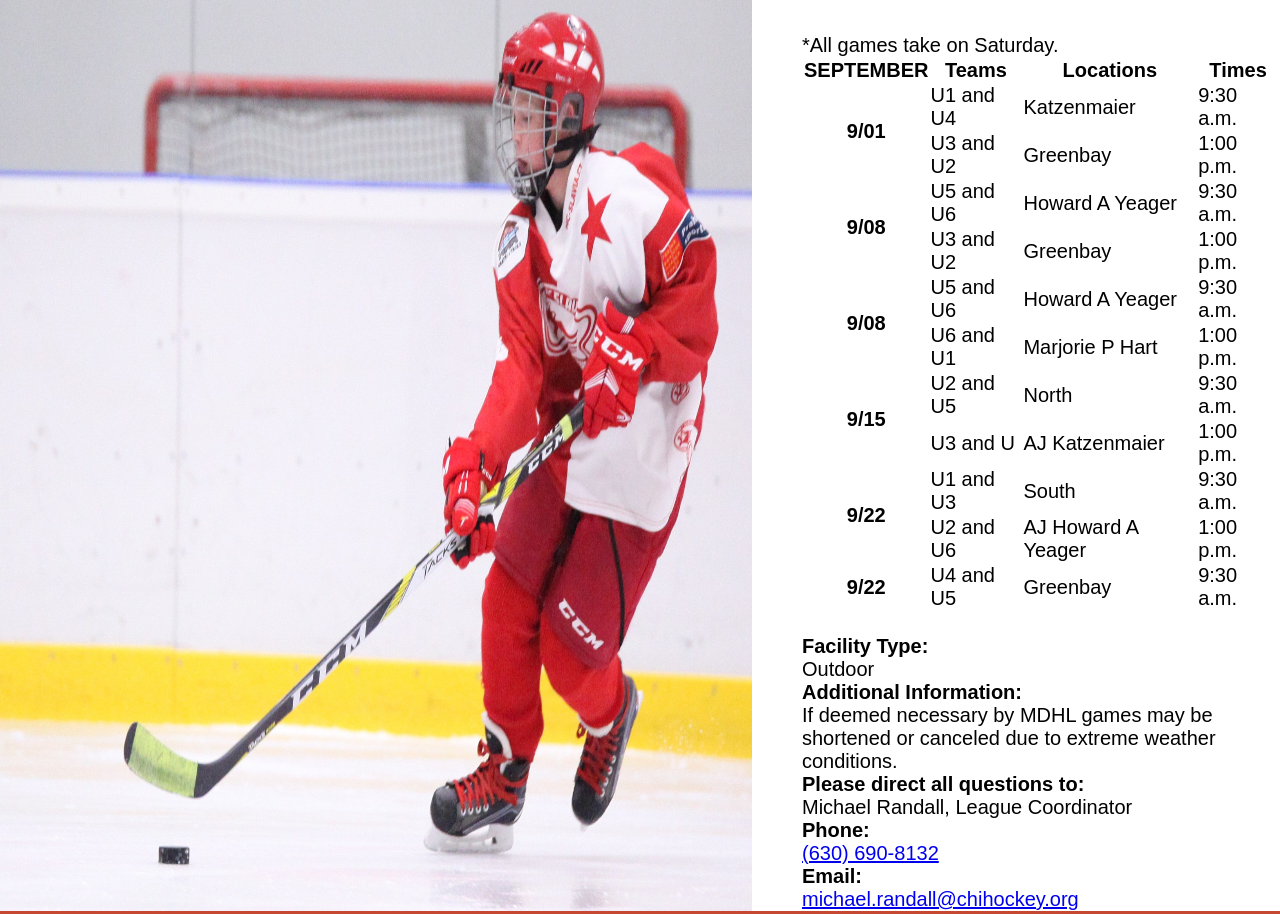
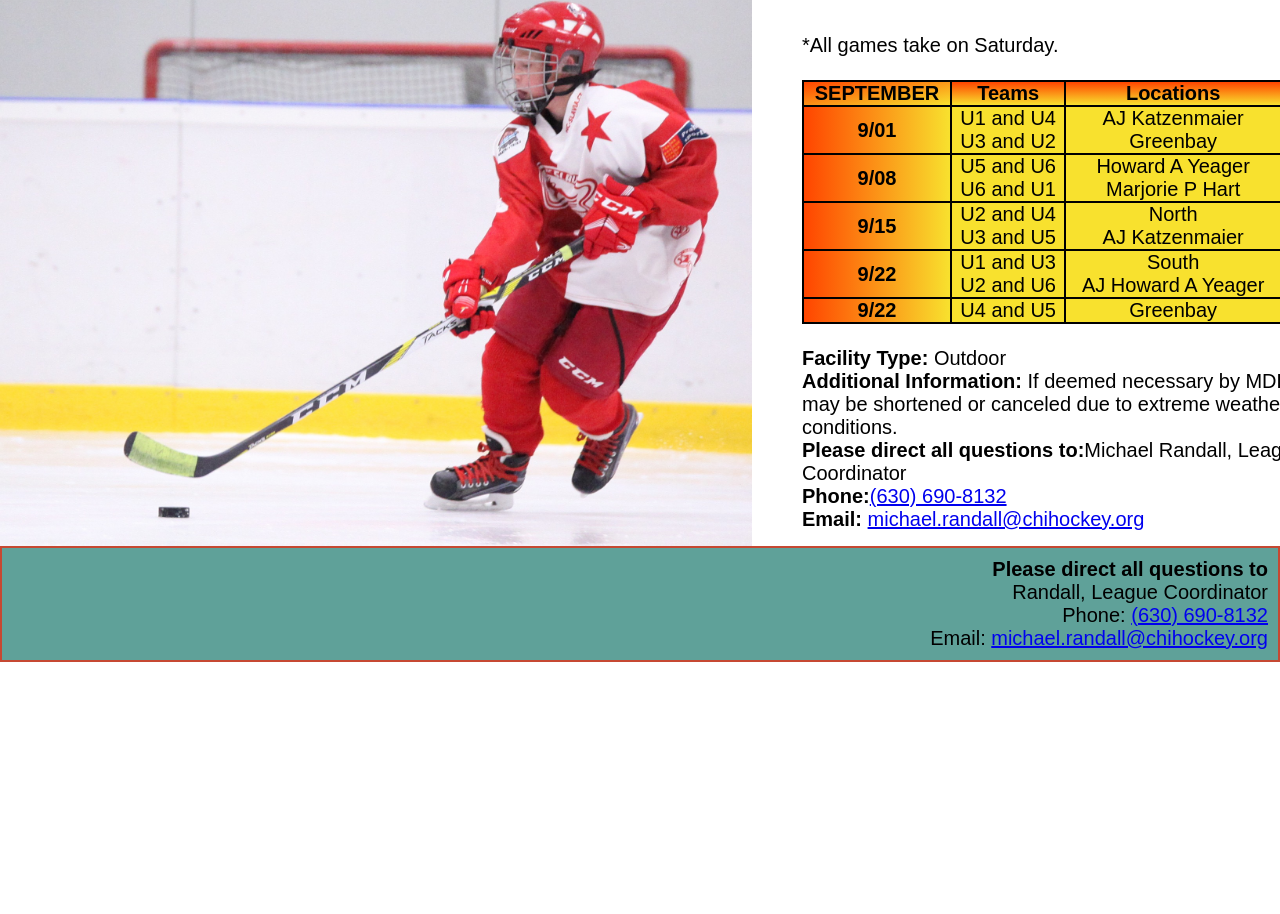
Before and after one commit to Naniel7/Task_1, a plain HTML site: page game_info.html in a window 1280 px wide. Shown: the part 642-1556 px from the top of the page. After the commit the page ends 1304 px from the top, so only its background shows below. Drawn offline with Linux system fonts and the light colour scheme; a web font is replaced by a local one.

Commit message:
game_info ok

```diff
--- a/game_info.html
+++ b/game_info.html
@@ -33,106 +33,89 @@
             <div class="article">
 
                 <p>*All games take on Saturday.</p>
+<br>
+                <table>
+                    <thead>
+                        <tr>
+                            <th class="sep"> SEPTEMBER </th>
+                            <th class="degraded">Teams</th>
+                            <th class="degraded">Locations</th>
+                            <th class="degraded">Times</th>
+                        </tr>
+                    </thead>
 
-                <table>
-                    <tr>
-                        <th> SEPTEMBER </th>
-                        <th>Teams</th>
-                        <th>Locations</th>
-                        <th>Times</th>
-                    </tr>
+                    <tbody>
+
                         <tr>
                             <th rowspan="2"> 9/01</th>
-                        <td>U1 and U4 </td>
-                        <td>Katzenmaier</td>
-                        <td>9:30 a.m.</td>
+                            <td class="rig">U1 and U4 </td>
+                            <td class="rig">AJ Katzenmaier</td>
+                            <td class="rig">9:30 a.m.</td>
                         </tr>
 
                         <tr>
-                        <td>U3 and U2 </td>
-                        <td>Greenbay</td>
-                        <td>1:00 p.m.</td>
+                            <td  class="rig bot">U3 and U2 </td>
+                            <td class="rig bot">Greenbay</td>
+                            <td class="rig bot">1:00 p.m.</td>
                         </tr>
 
                         <tr>
                             <th rowspan="2"> 9/08</th>
-                        <td>U5 and U6 </td>
-                        <td>Howard A Yeager</td>
-                        <td>9:30 a.m.</td>
+                            <td class="rig">U5 and U6 </td>
+                            <td class="rig">Howard A Yeager</td>
+                            <td  class="rig">9:30 a.m.</td>
                         </tr>
 
                         <tr>
-                        <td>U3 and U2 </td>
-                        <td>Greenbay</td>
-                        <td>1:00 p.m.</td>
+                            <td class="rig bot">U6 and U1</td>
+                            <td class="rig bot">Marjorie P Hart</td>
+                            <td class="rig bot">1:00 p.m.</td>
                         </tr>
                         <tr>
-                        <th rowspan="2"> 9/08</th>
-                        <td>U5 and U6 </td>
-                        <td>Howard A Yeager</td>
-                        <td>9:30 a.m.</td>
+                            <th rowspan="2"> 9/15</th>
+                            <td class="rig">U2 and U4 </td>
+                            <td class="rig">North</td>
+                            <td class="rig">9:30 a.m.</td>
                         </tr>
 
                         <tr>
-                        <td>U6 and U1 </td>
-                        <td>Marjorie P Hart</td>
-                        <td>1:00 p.m.</td>
+                            <td class="rig bot">U3 and U5</td>
+                            <td class="rig bot">AJ Katzenmaier</td>
+                            <td class="rig bot">1:00 p.m.</td>
+                        </tr>
+
+
+                        <tr>
+                            <th rowspan="2"> 9/22</th>
+                            <td class="rig">U1 and U3 </td>
+                            <td class="rig">South</td>
+                            <td class="rig">9:30 a.m.</td>
                         </tr>
 
                         <tr>
-                        <th rowspan="2"> 9/15</th>
-                        <td>U2 and U5 </td>
-                        <td>North</td>
-                        <td>9:30 a.m.</td>
-                    </tr>
-
-                    <tr>
-                        <td>U3 and U </td>
-                        <td>AJ Katzenmaier</td>
-                        <td>1:00 p.m.</td>
-                    </tr>
-
-                    <tr>
-                        <th rowspan="2"> 9/22</th>
-                        <td>U1 and U3 </td>
-                        <td>South</td>
-                        <td>9:30 a.m.</td>
-                    </tr>
-
-                    <tr>
-                        <td>U2 and U6 </td>
-                        <td>AJ Howard A Yeager</td>
-                        <td>1:00 p.m.</td>
+                            <td class="rig bot">U2 and U6 </td>
+                            <td class="rig bot">AJ Howard A Yeager</td>
+                            <td class="rig bot">1:00 p.m.</td>
                         </tr>
 
                         <tr>
                             <th> 9/22</th>
-                        <td>U4 and U5 </td>
-                        <td>Greenbay</td>
-                        <td>9:30 a.m.</td>
+                            <td class="rig bot">U4 and U5 </td>
+                            <td class="rig bot">Greenbay</td>
+                            <td class="rig bot">9:30 a.m.</td>
                         </tr>
+                    </tbody>
                 </table>
                 <br>
-                <article>
-                    <h3>Facility Type:</h3>
-                    <p>Outdoor</p>
-                </article>
-                <article>
-                    <h3>Additional Information:</h3>
-                    <p>If deemed necessary by MDHL games may be shortened or canceled due to extreme
-                        weather conditions.</p>
-                </article>
-                <article>
-                    <h3>Please direct all questions to:</h3>
-                    <p> Michael Randall, League Coordinator</p>
-                </article>
-
-                <article>
-                    <h3>Phone:</h3>
-                    <a href="tel:(630-690-8132)">(630) 690-8132</a>
-                    <h3>Email:</h3>
-                    <a href="mailto:(michael.randall@chihockey.org)">michael.randall@chihockey.org</a>
-                </article>
+                <div>
+                    <p><strong>Facility Type:</strong> Outdoor</p>
+                    <p><strong>Additional Information:</strong> If deemed necessary by MDHL games may be shortened or
+                        canceled due to extreme weather conditions.</p>
+                    <p><strong> Please direct all questions to:</strong>Michael Randall, League Coordinator</p>
+                    <p><strong>Phone:</strong><a href="tel:(630-690-8132)">(630) 690-8132</a></p>
+                    <p><strong>Email:</strong> <a
+                            href="mailto:(michael.randall@chihockey.org)">michael.randall@chihockey.org</a></p>
+                </div>
 
             </div>
 
--- a/style/style.css
+++ b/style/style.css
@@ -40,6 +40,7 @@ F8E12E amarillo
 
   .img{
     width: 752px;
+    height: 100%;
     display: flex;
     right: 0;
    }
@@ -92,15 +93,56 @@ display: flex;
 }
 
 footer{
-  background-color: #5fa199;
-  border: 10px solid #C64832;
+    background-color: #5fa199;
+  border: 2px solid #C64832;
+  text-align: right;
+  padding: 10px;
+}
+
+.bot {
+  border-bottom: 2px solid black;
+}
+
+.rig {
+  border-right: 2px solid black;
+}
+
+table{
+  padding: 5px;
+  width: 580px;
+  border-collapse: collapse;
+  text-align: center;
+  background-color: #F8E12E;
+}
+
+th{
+border: 2px solid black;
+background:linear-gradient(to left,#F8E12E, orangered );
+}
+
+.degraded{
+  background-image: linear-gradient(orangered, #f8e12e);
+}
+
+.sep{
+background: linear-gradient(170deg,orangered,#f8e12e)100%;
 }
 
 
-tr{
-  padding: 3px;
-  border: 3px solid red;
-}
+
+
+
+
+
+
+
+
+
+
+
+
+
+
 
 /*
 
```
Lines whose indentation alone changed are shown as unchanged.
